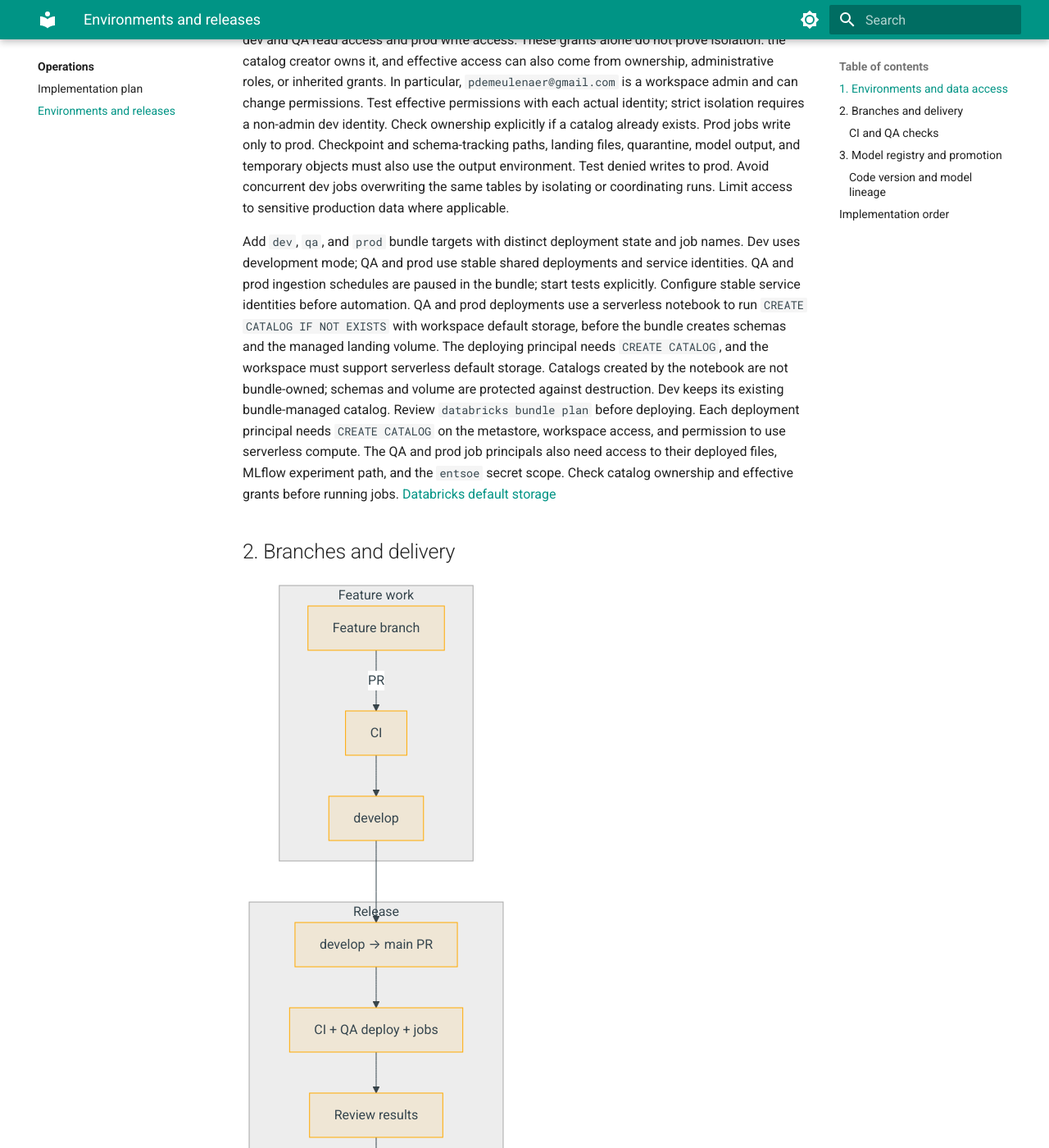
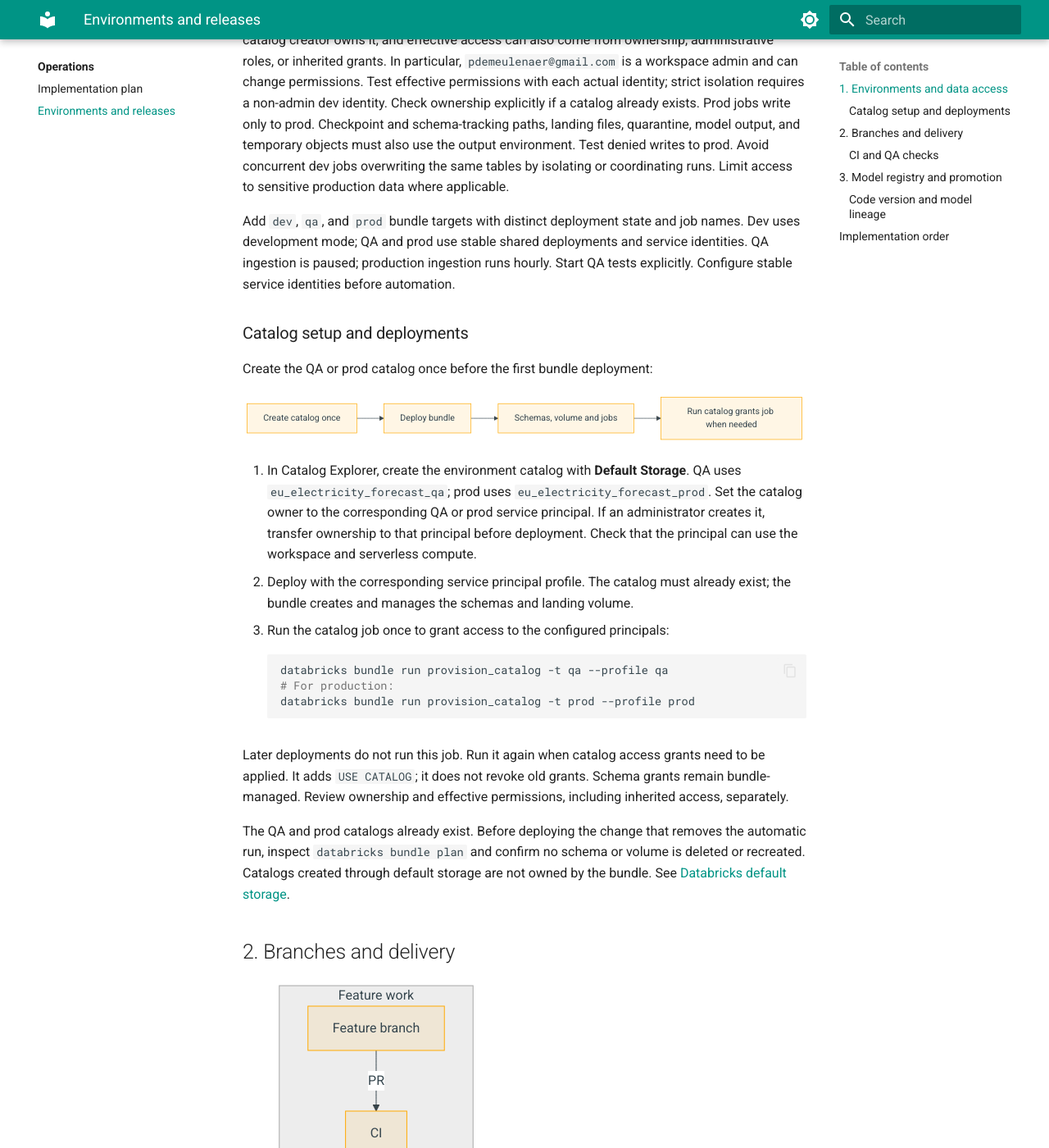
Before and after one commit to pdemeulenaer/eu-electricity-forecast, an MkDocs documentation site: the page built from docs/environment-release-plan.md, in a window 1280 px wide and 1400 px high, scrolled down 1494 px. Shown: the whole window at 82% size. Built offline with MkDocs 1.6.1 and Material for MkDocs 9.7.7, drawn with Linux system fonts in a browser that asks for light colours; some of the changed text lies outside the part shown.

Commit message:
improve catalog provision; unpause prod ingestion job

````diff
--- a/databricks.yml
+++ b/databricks.yml
@@ -128,7 +128,7 @@ targets:
           run_as:
             service_principal_name: ${var.prod_principal}
           trigger:
-            pause_status: PAUSED
+            pause_status: UNPAUSED
         entsoe_historical_backfill:
           run_as:
             service_principal_name: ${var.prod_principal}
--- a/docs/environment-release-plan.md
+++ b/docs/environment-release-plan.md
@@ -22,8 +22,8 @@ automomation, candidate registration, and promotion remain unimplemented.
 
 Each target configures `landing`, `bronze`, `silver`, `gold`, and `ml_models`
 schemas. Dev retains its existing `eu_electricity_forecast` catalog and volume.
-QA and prod use separate catalog names in the local configuration; they have not
-been deployed. Provision their catalogs and storage before deployment.
+QA and prod use separate catalogs. Create each catalog before its first bundle
+deployment.
 
 ~~~mermaid
 flowchart LR
@@ -59,19 +59,43 @@ runs. Limit access to sensitive production data where applicable.
 
 Add `dev`, `qa`, and `prod` bundle targets with distinct deployment state and
 job names. Dev uses development mode; QA and prod use stable shared deployments
-and service identities. QA and prod ingestion schedules are paused in the bundle;
-start tests explicitly. Configure stable service identities before automation.
-QA and prod deployments use a serverless notebook to run `CREATE CATALOG IF NOT
-EXISTS` with workspace default storage, before the bundle creates schemas and the
-managed landing volume. The deploying principal needs `CREATE CATALOG`, and the
-workspace must support serverless default storage. Catalogs created by the notebook
-are not bundle-owned; schemas and volume are protected against destruction. Dev
-keeps its existing bundle-managed catalog. Review `databricks bundle plan` before
-deploying. Each deployment principal needs `CREATE CATALOG` on the metastore, workspace
-access, and permission to use serverless compute. The QA and prod job principals
-also need access to their deployed files, MLflow experiment path, and the `entsoe`
-secret scope. Check catalog ownership and effective grants before running jobs.
-[Databricks default storage](https://docs.databricks.com/aws/en/storage/default-storage)
+and service identities. QA ingestion is paused; production ingestion runs hourly.
+Start QA tests explicitly. Configure stable service identities before automation.
+### Catalog setup and deployments
+
+Create the QA or prod catalog once before the first bundle deployment:
+
+~~~mermaid
+flowchart LR
+    A[Create catalog once] --> B[Deploy bundle]
+    B --> C[Schemas, volume and jobs]
+    C --> D[Run catalog grants job when needed]
+~~~
+
+1. In Catalog Explorer, create the environment catalog with **Default Storage**.
+   QA uses `eu_electricity_forecast_qa`; prod uses `eu_electricity_forecast_prod`.
+   Set the catalog owner to the corresponding QA or prod service principal. If an
+   administrator creates it, transfer ownership to that principal before deployment.
+   Check that the principal can use the workspace and serverless compute.
+2. Deploy with the corresponding service principal profile. The catalog must
+   already exist; the bundle creates and manages the schemas and landing volume.
+3. Run the catalog job once to grant access to the configured principals:
+
+    ```bash
+    databricks bundle run provision_catalog -t qa --profile qa
+    # For production:
+    databricks bundle run provision_catalog -t prod --profile prod
+    ```
+
+Later deployments do not run this job. Run it again when catalog access grants
+need to be applied. It adds `USE CATALOG`; it does not revoke old grants. Schema
+grants remain bundle-managed. Review ownership and effective permissions,
+including inherited access, separately.
+
+The QA and prod catalogs already exist. Before deploying the change that removes
+the automatic run, inspect `databricks bundle plan` and confirm no schema or
+volume is deleted or recreated. Catalogs created through default storage are not
+owned by the bundle. See [Databricks default storage](https://docs.databricks.com/aws/en/storage/default-storage).
 
 ## 2. Branches and delivery
 
````
Also changed, not shown: resources/provision_catalog.jobs.yml (+1 -36 lines).
